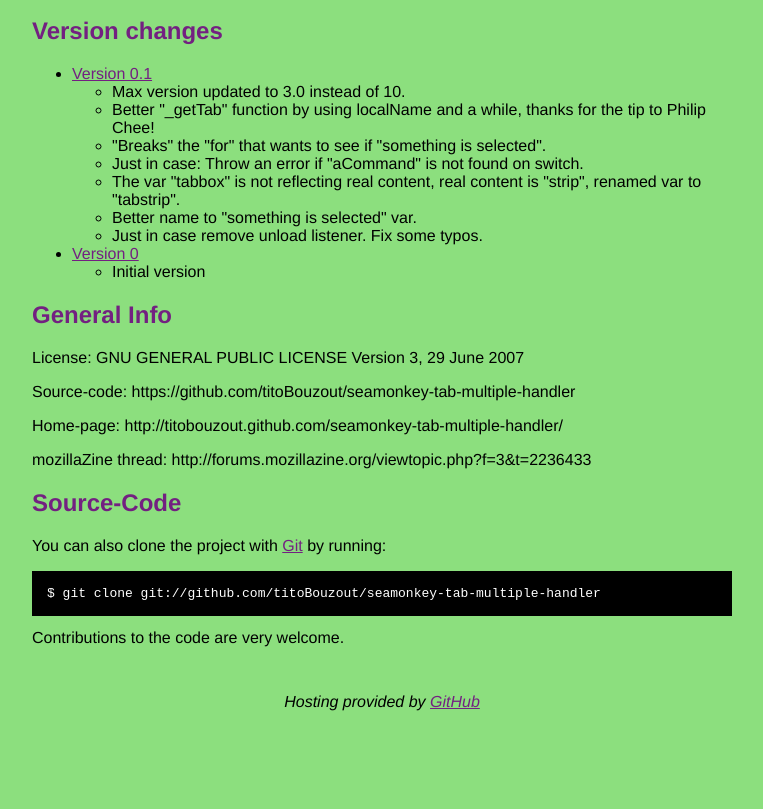
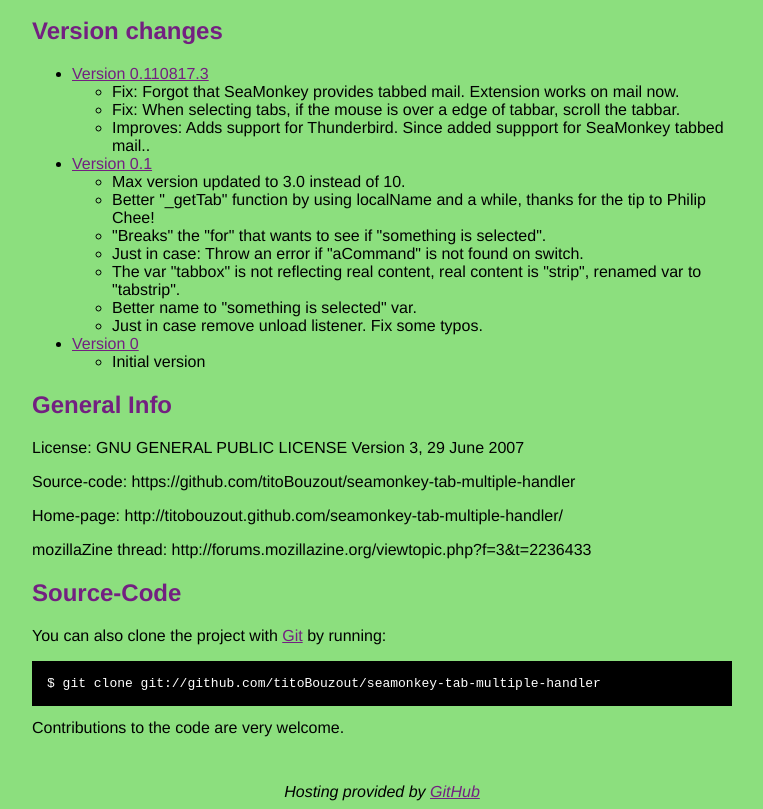
Before and after one commit to titoBouzout/seamonkey-tab-multiple-handler, a plain HTML site: page index.html in a window 1280 px wide. Shown: the part 2305-3114 px from the top of the page, without its empty margins (258-1021 px from the left). Before the commit the page ends 3024 px from the top, so only its background shows below. Drawn offline with Linux system fonts and the light colour scheme.

Commit message:
Edited index.html via GitHub

```diff
--- a/index.html
+++ b/index.html
@@ -153,6 +153,16 @@
 
 <ul>
 
+
+
+  <li><a href="https://github.com/titoBouzout/seamonkey-tab-multiple-handler/tree/110817.3">Version 0.110817.3</a>
+	<ul>
+	  <li>Fix: Forgot that SeaMonkey provides tabbed mail. Extension works on mail now.</li>
+	  <li>Fix: When selecting tabs, if the mouse is over a edge of tabbar, scroll the tabbar.</li>
+	  <li>Improves: Adds support for Thunderbird. Since added suppport for SeaMonkey tabbed mail..</li>
+	</ul>
+  </li>
+
   <li><a href="https://github.com/titoBouzout/seamonkey-tab-multiple-handler/tree/110626.2">Version 0.1</a>
 	<ul>
 	  <li>Max version updated to 3.0 instead of 10.</li>
```
